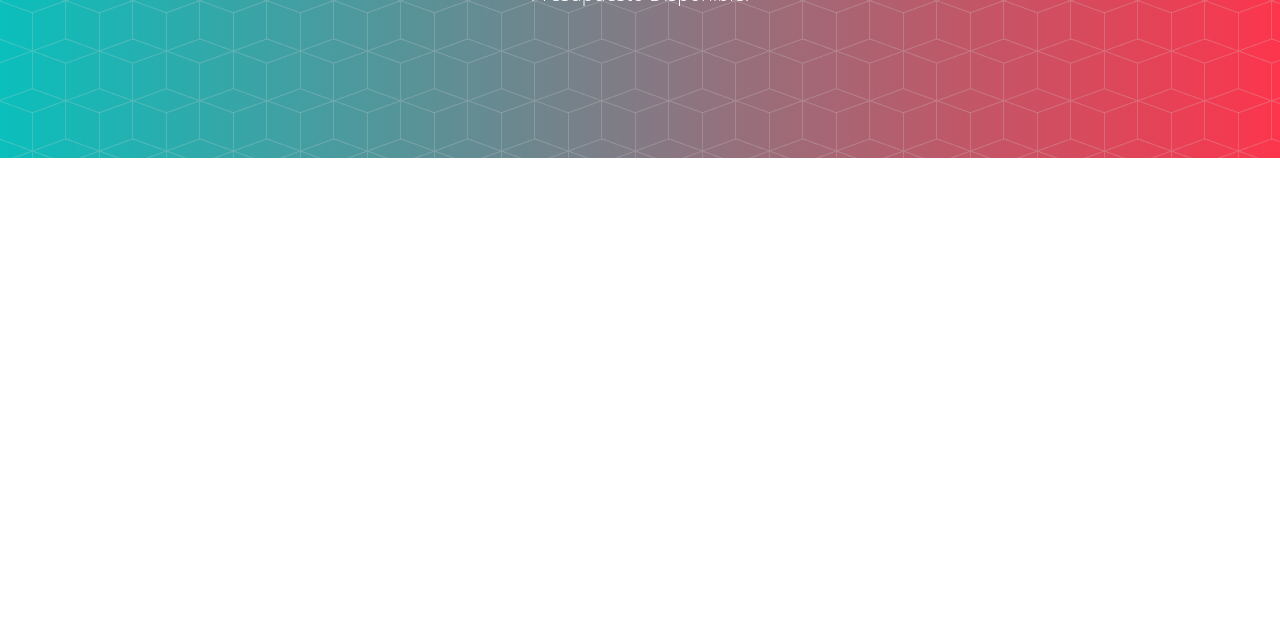
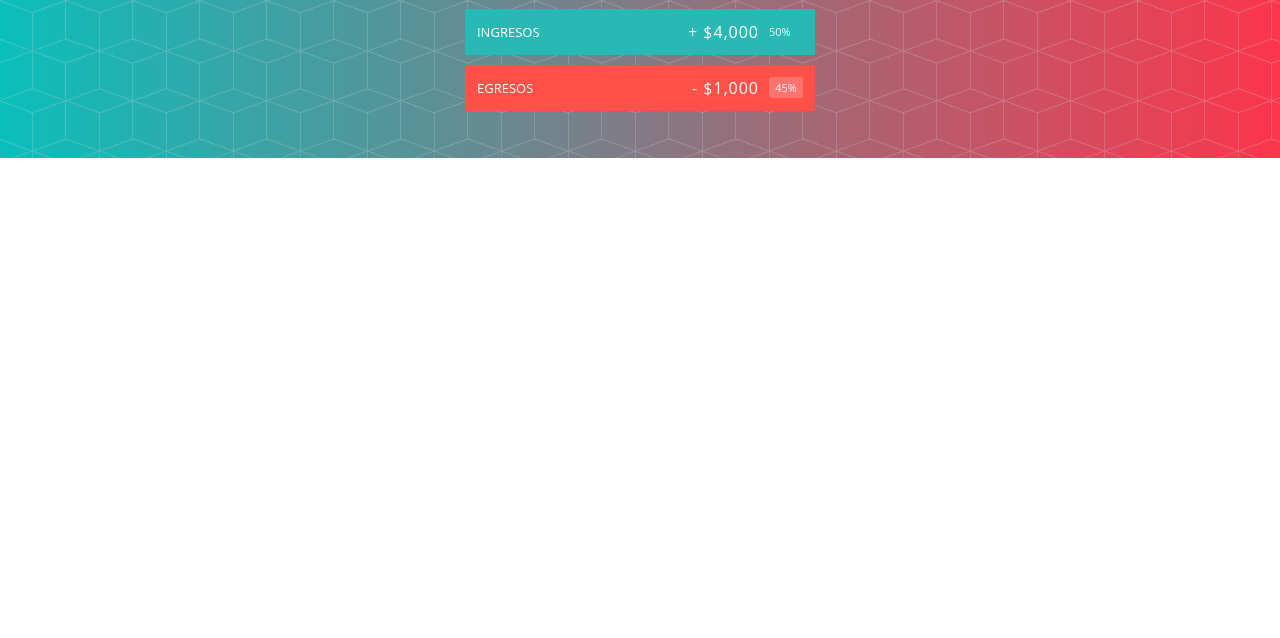
Before and after one commit to Mike-std-cpu/JS_Basic, a plain HTML site: page LTC-JS/JS-AppIngresosEgresos/index.html in a window 1280 px wide. Shown: the part 162-800 px from the top of the page. Drawn offline with Linux system fonts and the light colour scheme.

Commit message:
Secciones de Ingresos y egresos Añadidios con estilos

```diff
--- a/LTC-JS/JS-AppIngresosEgresos/index.html
+++ b/LTC-JS/JS-AppIngresosEgresos/index.html
@@ -13,6 +13,21 @@
             <div class="presupuesto_titulo">
                 Presupuesto Disponible.
             </div>
+            <div class="presupuesto_valor">+ 2.000</div>
+            <div class="presupuesto_ingreso limpiarEstilos">
+                <div class="presupuesto_ingreso--texto">Ingresos</div>
+                <div class="derecha">
+                    <div class="presupuesto_ingreso--valor">+ $4,000</div>
+                    <div class="presupuesto_ingreso--porcentaje">50%</div>
+                </div>
+            </div>
+            <div class="presupuesto_egreso limpiarEstilos">
+                <div class="presupuesto_egreso--texto">Egresos</div>
+                <div class="derecha limpiarEstilos">
+                    <div class="presupuesto_egreso--valor">- $1,000</div>
+                    <div class="presupuesto_egreso--porcentaje">45%</div>
+                </div>
+            </div>
         </div>
     </div>
 
```
